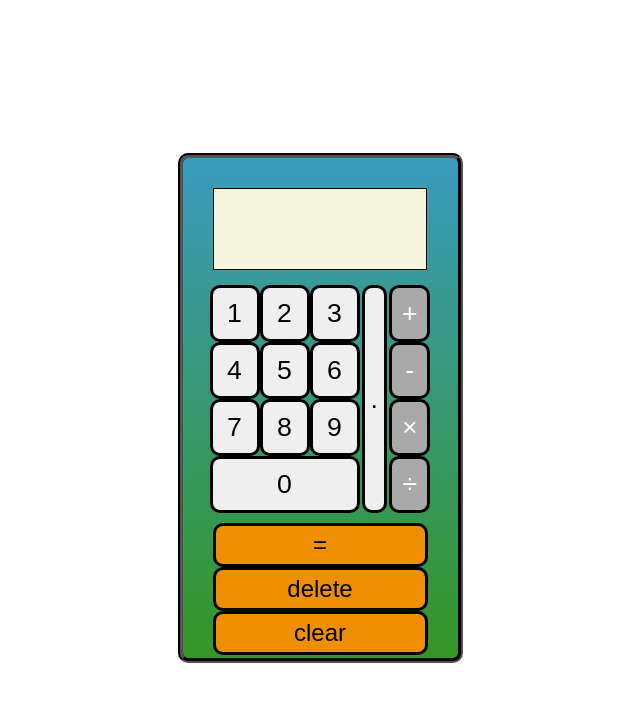
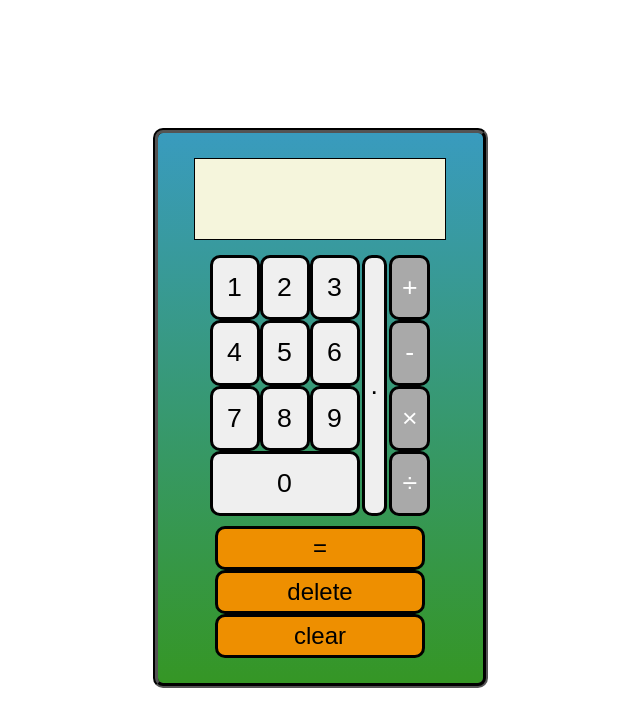
Before and after one commit to alexing99/calculator, a plain HTML site: page index.html in a window 1280 px wide. Shown: the whole page, without its empty margins (320-960 px from the left). Drawn offline with Linux system fonts and the light colour scheme.

Commit message:
fix flexbox so it looks better on Safari browser

```diff
--- a/script.js
+++ b/script.js
@@ -1,6 +1,8 @@
 /*
 To Do List
 - link to keyboard
+- make text shrink or wrap when you type a lot of numbers
+- make it look nice on safari and phone (flex better)
 */
 function add (a,b){
     let fixed = Number(a) + Number(b);
--- a/style.css
+++ b/style.css
@@ -1,3 +1,4 @@
+
 .content {
     display: flex;
     justify-content: center;
@@ -10,6 +11,7 @@
     align-items: center;
     width: 275px;
     height: 500px;
+    padding: 25px;
     border: 5px solid black;
     border-style: groove;
     border-radius: 10px;
@@ -19,35 +21,35 @@
 .buttons {
     display: flex;
     gap: 2px;
-
+    flex: auto;
 
 }
 .number-buttons {
     display: flex;
     flex-wrap: wrap;
-    flex: 0, 1, auto;
     width: 150px;
 }
 
 .operator-buttons {
     display: flex;
     flex-direction: column;
+    flex: 1;
 }
 
 .special-buttons {
     display: flex;
     flex-direction: column;
     align-items: stretch;
-    width: 215px;
     margin-top: 10px;
+
 }
 
 .special-buttons button {
-    flex: auto;
     font-size: 18pt;
     padding: 5px;
     font-weight: 500;
     background-color: rgb(238, 143, 0);
+    width: 210px;
 }
 
 #point {
@@ -86,6 +88,7 @@ button {
     font-size: 20pt;
     padding: 10px;
     flex: 1;
+
 }
 
 .operator-buttons button {
@@ -93,17 +96,19 @@ button {
     padding: 10px;
     background-color: darkgray;
     color: white;
+    flex: 1;
 }
 
 .display {
     text-align: center;
     line-height: 80px;
     height: 80px;
-    width: 212px;
+    width: 250px;
     border: 1px solid black;
     background-color: beige;
-    margin-top: 30px;
     margin-bottom: 15px;
     font-size: min(3em, 28vw);
 
+    overflow-wrap: break-word;
+
 }
```
